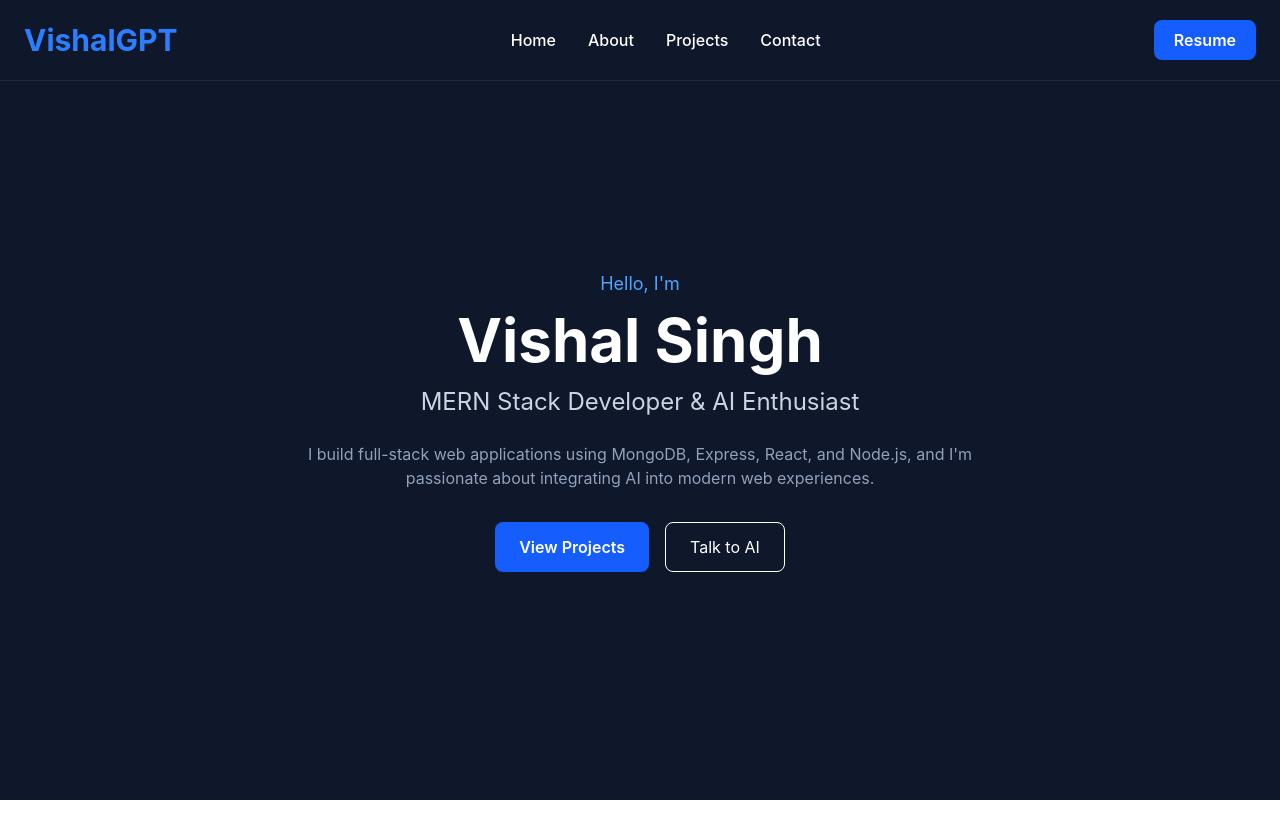
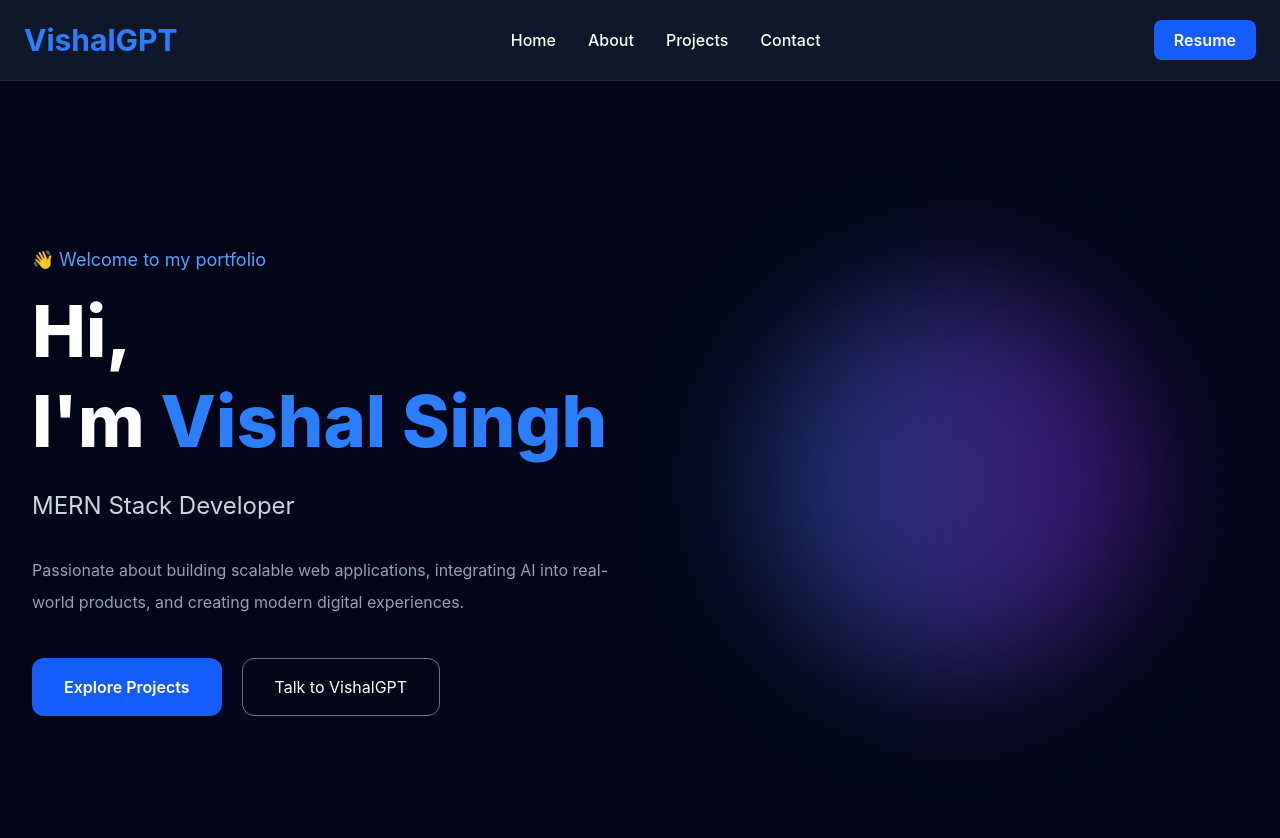
Before and after one commit to vishal33t/vishalgpt-portfolio, a React (Vite) app in the folder client/: page / in a window 1280 px wide. Shown: the top 838 px of the page. Before the commit the page ends 800 px from the top, so only its background shows below. Built offline with nearby package versions, Linux system fonts and the light colour scheme.

Commit message:
Redesign hero section and improve project architecture

```diff
--- a/client/src/App.jsx
+++ b/client/src/App.jsx
@@ -1,11 +1,7 @@
 import Home from "./pages/Home";
 
 function App() {
-  return (
-    <div className="min-h-screen bg-slate-900">
-      <Home />
-    </div>
-  );
+  return <Home />;
 }
 
 export default App;
--- /dev/null
+++ b/client/src/components/AboutSection.jsx
@@ -0,0 +1,64 @@
+function AboutSection() {
+  return (
+    <section className="bg-slate-950 py-20 px-6">
+
+      <div className="max-w-6xl mx-auto grid md:grid-cols-2 gap-12 items-center">
+
+        {/* Left Side */}
+
+        <div>
+
+          <h2 className="text-4xl font-bold text-white mb-6">
+            About Me
+          </h2>
+
+          <p className="text-slate-300 leading-8">
+            I'm <span className="text-blue-500 font-semibold">
+              Vishal Singh
+            </span>, a B.Tech Information Technology student and
+            MERN Stack Developer who enjoys building responsive,
+            scalable, and user-friendly web applications.
+          </p>
+
+          <p className="text-slate-400 mt-5 leading-8">
+            I love solving real-world problems with technology and
+            continuously explore AI integration in modern web
+            applications. My goal is to become a skilled Full Stack
+            Developer capable of building impactful products.
+          </p>
+
+        </div>
+
+        {/* Right Side */}
+
+        <div className="grid grid-cols-2 gap-5">
+
+          <div className="bg-slate-900 rounded-xl p-6 text-center">
+            <h3 className="text-4xl font-bold text-blue-500">1+</h3>
+            <p className="text-slate-300 mt-2">MERN Project</p>
+          </div>
+
+          <div className="bg-slate-900 rounded-xl p-6 text-center">
+            <h3 className="text-4xl font-bold text-blue-500">7+</h3>
+            <p className="text-slate-300 mt-2">Technologies</p>
+          </div>
+
+          <div className="bg-slate-900 rounded-xl p-6 text-center">
+            <h3 className="text-4xl font-bold text-blue-500">2023</h3>
+            <p className="text-slate-300 mt-2">Started B.Tech</p>
+          </div>
+
+          <div className="bg-slate-900 rounded-xl p-6 text-center">
+            <h3 className="text-4xl font-bold text-blue-500">AI</h3>
+            <p className="text-slate-300 mt-2">Learning & Building</p>
+          </div>
+
+        </div>
+
+      </div>
+
+    </section>
+  );
+}
+
+export default AboutSection;
--- a/client/src/components/Hero.jsx
+++ b/client/src/components/Hero.jsx
@@ -1,37 +1,73 @@
 function Hero() {
   return (
-    <section className="min-h-[85vh] flex items-center justify-center px-6">
-      <div className="text-center">
+    <section className="min-h-screen flex items-center bg-slate-950">
+
+      <div className="max-w-7xl mx-auto w-full px-8 grid lg:grid-cols-2 gap-10 items-center">
+
+        {/* Left Side */}
+
+        <div>
 
           <p className="text-blue-400 text-lg mb-3">
-          Hello, I'm
+            👋 Welcome to my portfolio
           </p>
 
-        <h1 className="text-6xl font-bold text-white mb-4">
-          Vishal Singh
+          <h1 className="text-6xl lg:text-7xl font-extrabold text-white leading-tight">
+
+            Hi,
+
+            <br />
+
+            I'm
+
+            <span className="text-blue-500">
+              {" "}Vishal Singh
+            </span>
+
           </h1>
 
-        <h2 className="text-2xl text-slate-300 mb-6">
-          MERN Stack Developer & AI Enthusiast
+          <h2 className="text-2xl text-slate-300 mt-6">
+            MERN Stack Developer
           </h2>
 
-        <p className="max-w-2xl text-slate-400 mx-auto mb-8">
-          I build full-stack web applications using MongoDB, Express,
-          React, and Node.js, and I'm passionate about integrating AI
-          into modern web experiences.
+          <p className="text-slate-400 mt-8 max-w-xl leading-8">
+
+            Passionate about building scalable web applications,
+            integrating AI into real-world products, and creating
+            modern digital experiences.
+
           </p>
 
-        <div className="flex justify-center gap-4">
-          <button className="bg-blue-600 hover:bg-blue-700 px-6 py-3 rounded-lg text-white font-semibold">
-            View Projects
+          <div className="flex gap-5 mt-10">
+
+            <button className="bg-blue-600 hover:bg-blue-700 px-8 py-4 rounded-xl text-white font-semibold transition">
+
+              Explore Projects
+
             </button>
 
-          <button className="border border-white px-6 py-3 rounded-lg text-white hover:bg-white hover:text-black transition">
-            Talk to AI
+            <button className="border border-slate-500 hover:border-blue-500 px-8 py-4 rounded-xl text-white transition">
+
+              Talk to VishalGPT
+
             </button>
+
           </div>
 
         </div>
+
+        {/* Right Side */}
+
+        <div className="flex justify-center">
+
+          <div className="w-96 h-96 rounded-full bg-gradient-to-r from-blue-500 to-purple-600 blur-3xl opacity-40">
+
+          </div>
+
+        </div>
+
+      </div>
+
     </section>
   );
 }
--- /dev/null
+++ b/client/src/components/SkillsSection.jsx
@@ -0,0 +1,52 @@
+function SkillsSection() {
+
+  const skills = [
+    "HTML",
+    "CSS",
+    "JavaScript",
+    "React",
+    "Node.js",
+    "Express.js",
+    "MongoDB",
+    "MySQL",
+    "Git",
+    "GitHub",
+    "REST API",
+    "Python"
+  ];
+
+  return (
+    <section className="bg-slate-900 py-20 px-6">
+
+      <div className="max-w-7xl mx-auto">
+
+        <h2 className="text-4xl font-bold text-center text-white mb-12">
+          My Skills
+        </h2>
+
+        <div className="grid grid-cols-2 md:grid-cols-3 lg:grid-cols-4 gap-6">
+
+          {skills.map((skill, index) => (
+
+            <div
+              key={index}
+              className="bg-slate-800 rounded-xl p-6 text-center hover:scale-105 hover:bg-blue-600 transition duration-300 cursor-pointer"
+            >
+
+              <h3 className="text-white text-xl font-semibold">
+                {skill}
+              </h3>
+
+            </div>
+
+          ))}
+
+        </div>
+
+      </div>
+
+    </section>
+  );
+}
+
+export default SkillsSection;
--- /dev/null
+++ b/client/src/layouts/MainLayout.jsx
@@ -0,0 +1,9 @@
+function MainLayout({ children }) {
+  return (
+    <div className="bg-slate-950 min-h-screen overflow-x-hidden">
+      {children}
+    </div>
+  );
+}
+
+export default MainLayout;
--- a/client/src/pages/Home.jsx
+++ b/client/src/pages/Home.jsx
@@ -1,12 +1,13 @@
+import MainLayout from "../layouts/MainLayout";
 import Navbar from "../components/Navbar";
 import Hero from "../components/Hero";
 
 function Home() {
   return (
-    <>
+    <MainLayout>
       <Navbar />
       <Hero />
-    </>
+    </MainLayout>
   );
 }
 
```
Also changed, not shown: client/package.json (+8 -1 lines), client/src/data/profile.js (added), client/src/data/projects.js (added), client/src/data/skills.js (added), client/src/data/socials.js (added), 1 other file (tests, documents, lock files or other folders). Lines whose indentation alone changed are shown as unchanged.
